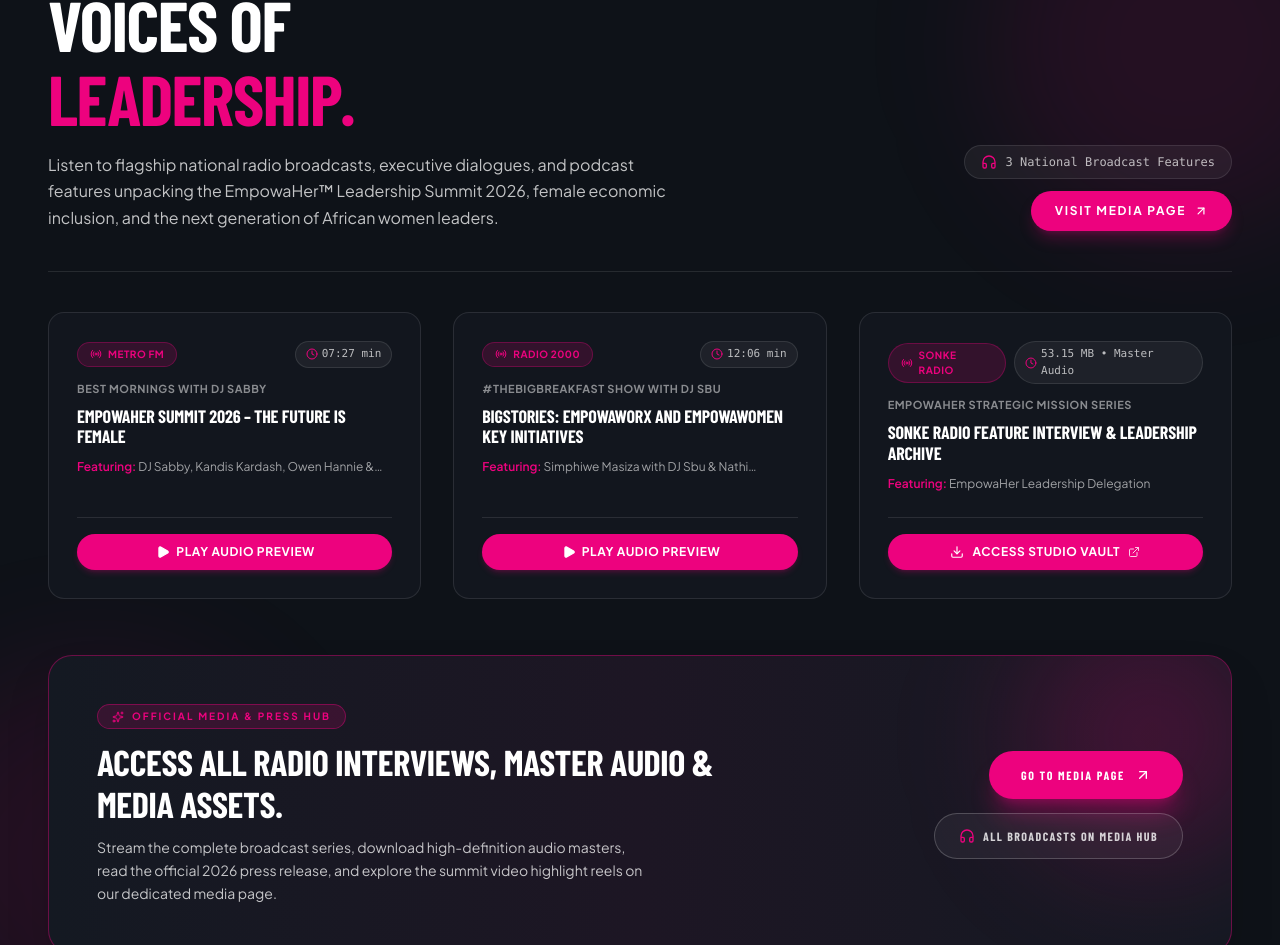
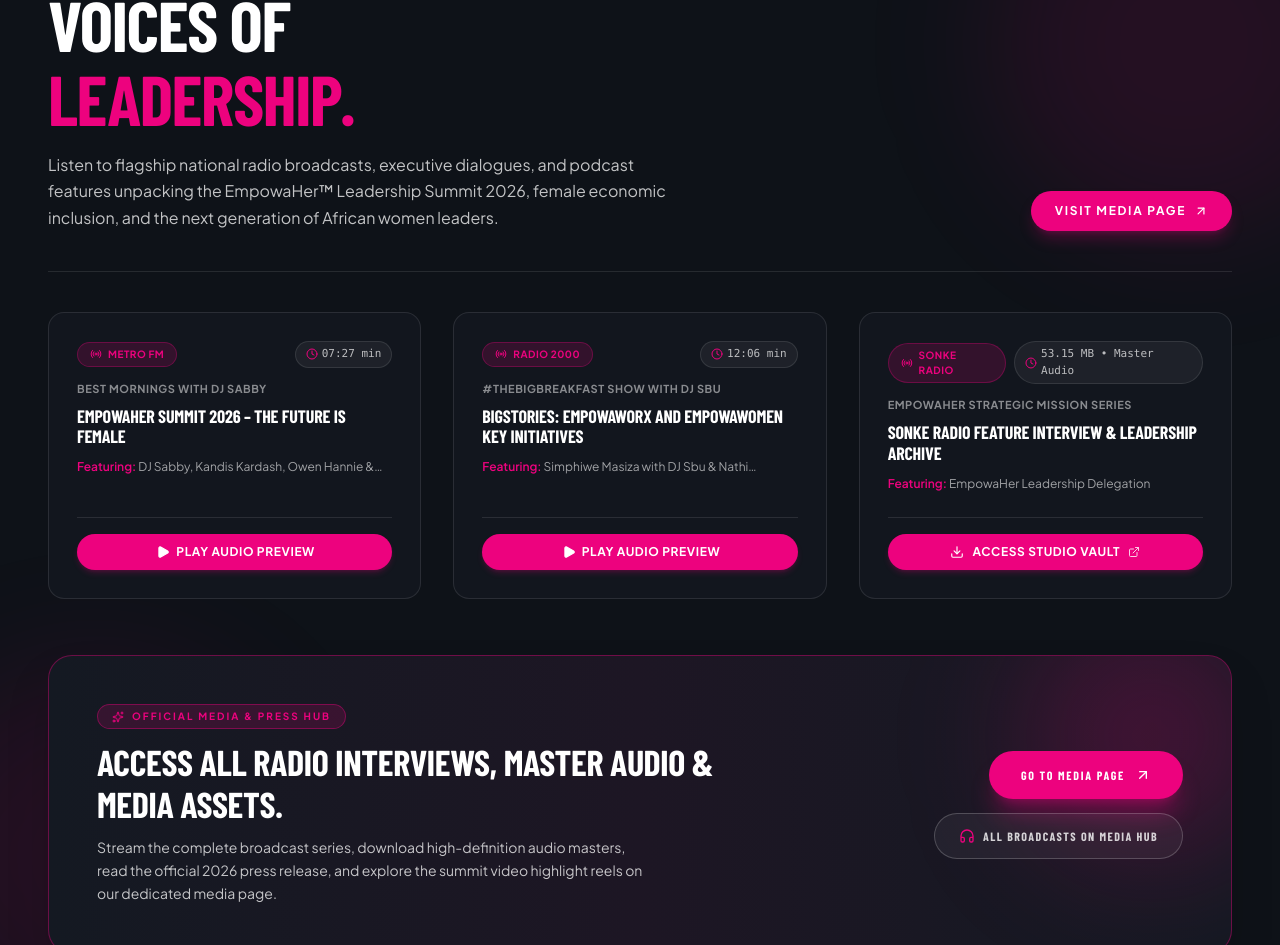
Before and after one commit to brandfocal/empowaher, a Next.js app: page / in a window 1280 px wide. Shown: the part 7152-8097 px from the top of the page. Built offline with nearby package versions, Linux system fonts and the light colour scheme; a web font is replaced by a local one.

Commit message:
refactor(home): remove broadcast features badge from podcasts section

```diff
--- a/src/components/PodcastsSnippet.tsx
+++ b/src/components/PodcastsSnippet.tsx
@@ -226,10 +226,6 @@
           </div>
 
           <div className="flex flex-col gap-3 lg:items-end">
-            <div className="inline-flex items-center gap-2 rounded-full border border-white/10 bg-white/5 px-4 py-2 text-xs font-mono text-white/70">
-              <Headphones className="h-4 w-4 text-[#ed027e]" />
-              <span>3 National Broadcast Features</span>
-            </div>
             <Link
               href="/media"
               id="header-podcast-cta-link"
```
